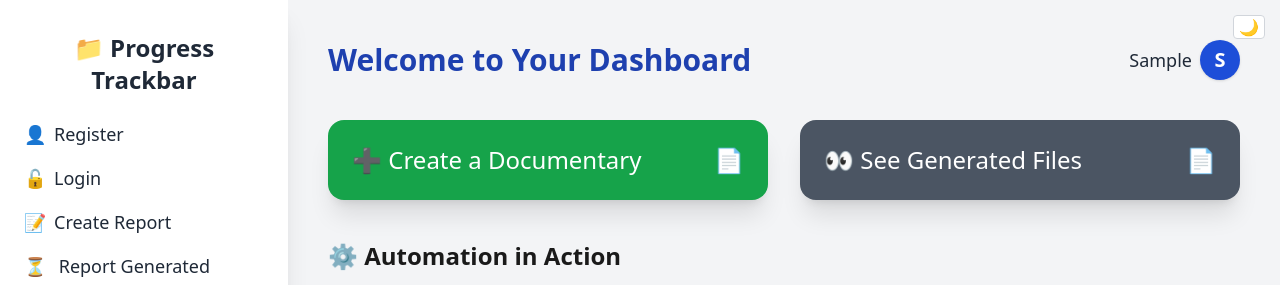
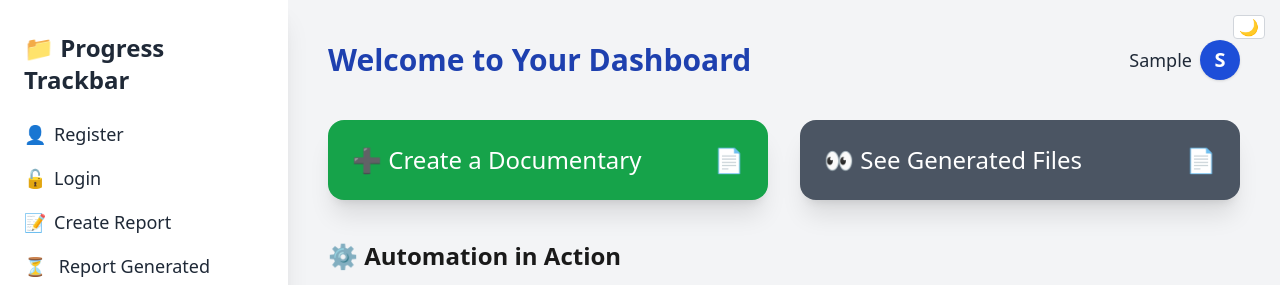
Before and after one commit to juhiaggarwal/Automation-Document-Tool, a Flask app: page /dashboard in a window 1280 px wide. Shown: the top 285 px of the page. Run offline with Flask 3, Linux system fonts and the light colour scheme; the visitor is signed in with stand-in values (Sample User, id 1); some libraries are stand-ins or nearby versions.

Commit message:
Update dashboard.html

```diff
--- a/templates/dashboard.html
+++ b/templates/dashboard.html
@@ -47,7 +47,7 @@
   <div class="flex min-h-screen">
     <!-- Sidebar -->
     <aside class="w-72 bg-white dark:bg-gray-800 shadow-xl px-6 py-8">
-      <h2 class="text-2xl font-bold mb-6 text-center">📁 Progress Trackbar</h2>
+      <h2 class="text-2xl font-bold mb-6 text-left">📁 Progress Trackbar</h2>
       <ul class="space-y-4 text-lg font-medium">
         <li><a href="{{ url_for('register') }}" class="flex items-center hover:text-blue-500"><span class="mr-2 text-blue-500">👤</span>Register</a></li>
         <li><a href="{{ url_for('login') }}" class="flex items-center hover:text-blue-500"><span class="mr-2 text-green-500">🔓</span> Login</a></li>
```
